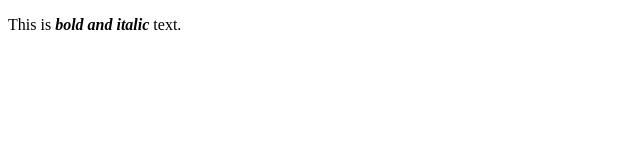
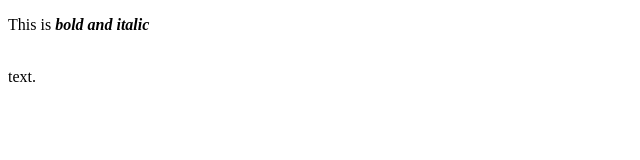
Before and after one commit to Kaushik-ui-98/My-first-website, a plain HTML site: page practice 1.html in a window 1280 px wide. Shown: the full height of the page, 0-640 px from the left. Drawn offline with Linux system fonts and the light colour scheme.

Commit message:
another small test

```diff
--- a/practice 1.html
+++ b/practice 1.html
@@ -2,7 +2,7 @@
 <html>
   <body>
     <!-- This nesting is WRONG: -->
-    <p>This is <b><i>bold and italic</i></b> text.</p>
+    <p>This is <b><i>bold and italic</i></b></p></br> text.</p>
 
     <!-- Can you fix it? Tags must close
          in reverse order: last opened = first closed -->
```
